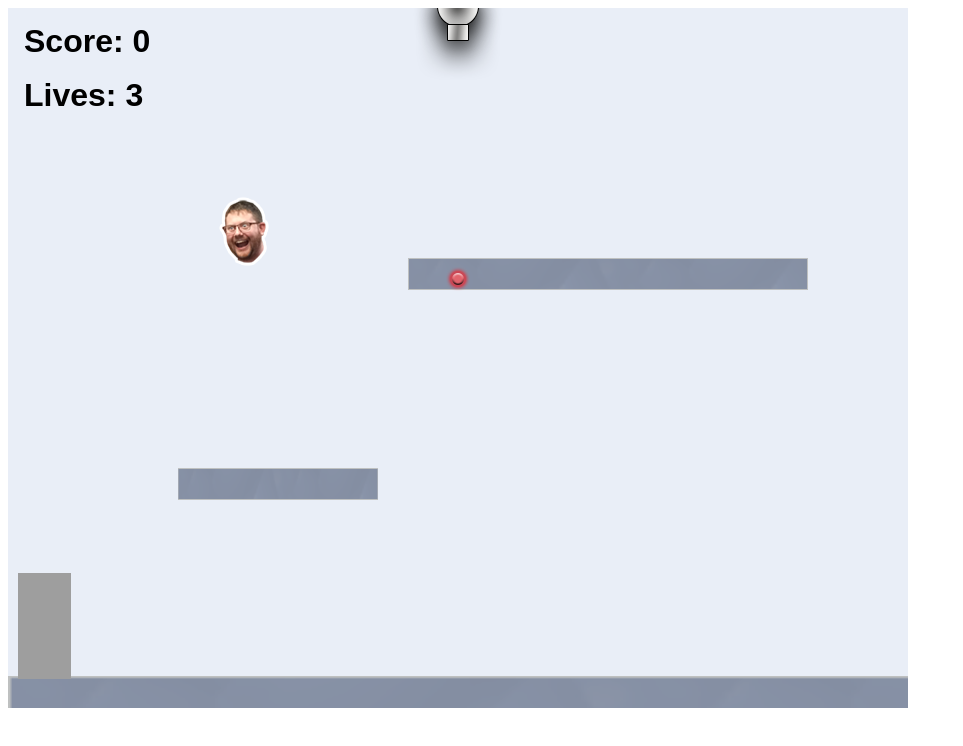
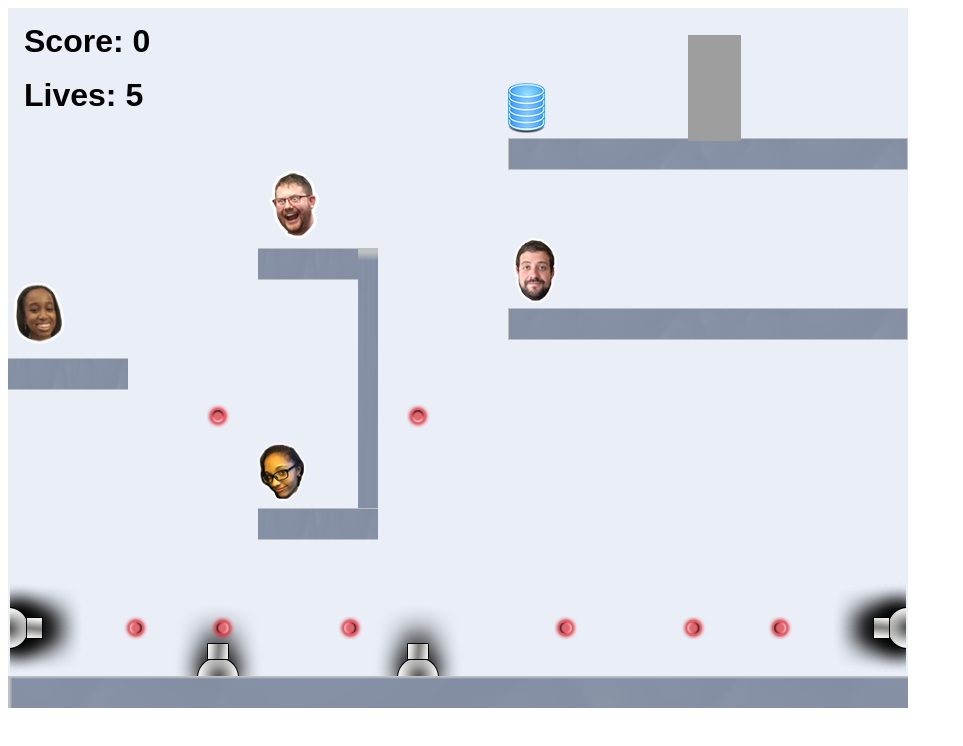
Before and after one commit to ryanmulkey/ryanmulkey.github.io, a website: page projects/platformer/index.html in a window 1280 px wide. Shown: the whole page, without its empty margins (0-963 px from the left). Drawn offline with Linux system fonts and the light colour scheme; animation ran at ten frames a second.

Commit message:
first platformer

```diff
--- a/projects/platformer/js/factory/player.js
+++ b/projects/platformer/js/factory/player.js
@@ -5,8 +5,8 @@
     let
         opspark = window.opspark,
         animations = {},
-        spawnX = 30,
-        spawnY = 600;
+        spawnX = 700,
+        spawnY = 0;
 
     opspark.createPlayer = function (game) {
         let
--- a/projects/platformer/js/index.js
+++ b/projects/platformer/js/index.js
@@ -5,7 +5,7 @@ $(document).ready(function () {
     let
         opspark = window.opspark,
         game = opspark.createGame(create, update),
-        lives = 3;
+        lives = 5;
 
     function create() {
         game.opspark.init();
--- a/projects/platformer/js/init/cannon.js
+++ b/projects/platformer/js/init/cannon.js
@@ -26,8 +26,16 @@
         ////////////////////////////////////////////////////////////////////////
         // ALL YOUR CODE GOES BELOW HERE ///////////////////////////////////////
 
-        // example:
-        createCannon("top", 450);
+        //bottom
+        createCannon("bottom", 410);//right
+        createCannon("bottom", 210);//left
+        //net
+        createCannon("left", 620);//left
+        createCannon("right", 620);//left
+        createCannon("left", 620 , 750);//left
+        createCannon("right", 620, 750);//left
+        createCannon("left", 620, 1500);//left
+        createCannon("right", 620, 1500);//left
 
 
         // ALL YOUR CODE GOES ABOVE HERE ///////////////////////////////////////
--- a/projects/platformer/js/init/collectable.js
+++ b/projects/platformer/js/init/collectable.js
@@ -37,9 +37,11 @@
         // ALL YOUR CODE GOES BELOW HERE ///////////////////////////////////////
 
         // example:
-        createCollectable(type.steve, 200, 170, 6, 0.7);
-
-
+        createCollectable(type.db, 500, 75);
+        createCollectable(type.max, 500, 230);
+        createCollectable(type.steve, 250, 160);
+        createCollectable(type.grace, 0, 275);
+        createCollectable(type.kennedi, 250, 435);
 
         // ALL YOUR CODE GOES ABOVE HERE ///////////////////////////////////////
         ////////////////////////////////////////////////////////////////////////
--- a/projects/platformer/js/init/platform.js
+++ b/projects/platformer/js/init/platform.js
@@ -35,10 +35,18 @@
          * bottom of the game.
          */
         createPlatform(0, game.world.height - 32, 3, 2);    // DO NOT DELETE
+        //spawn
+        createPlatform(500, 130);
+        //bonus platform
+        createPlatform(500, 300);
+        //from spawn
+        createPlatform(250, 240, 0.3);
+        createPlatform(350, 240, 0.05, 8.5); //wall
+        //from two
+        createPlatform(0, 350, 0.3)
+        //from three
+        createPlatform(250, 500, 0.3);
 
-        // example:
-        createPlatform(400, 250);
-        createPlatform(170, 460, 0.5);
 
         // ALL YOUR CODE GOES ABOVE HERE ///////////////////////////////////////
         ////////////////////////////////////////////////////////////////////////
```
Also changed, not shown: portfolio.html (+1 -1 lines).
